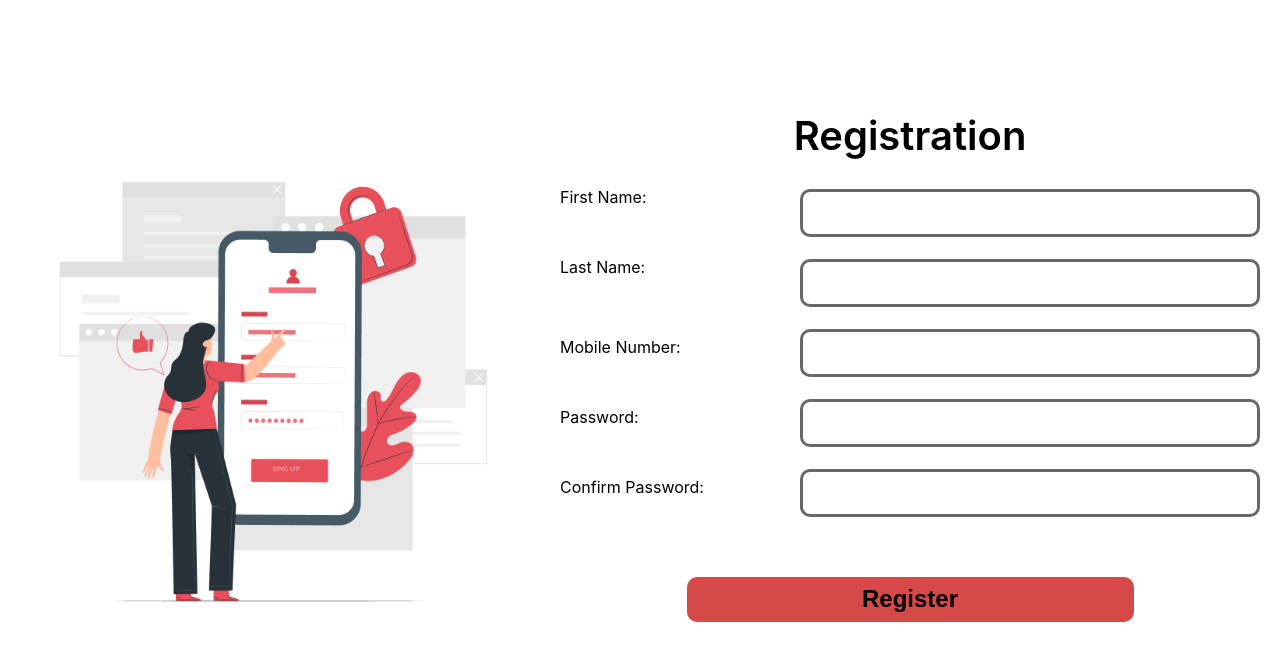
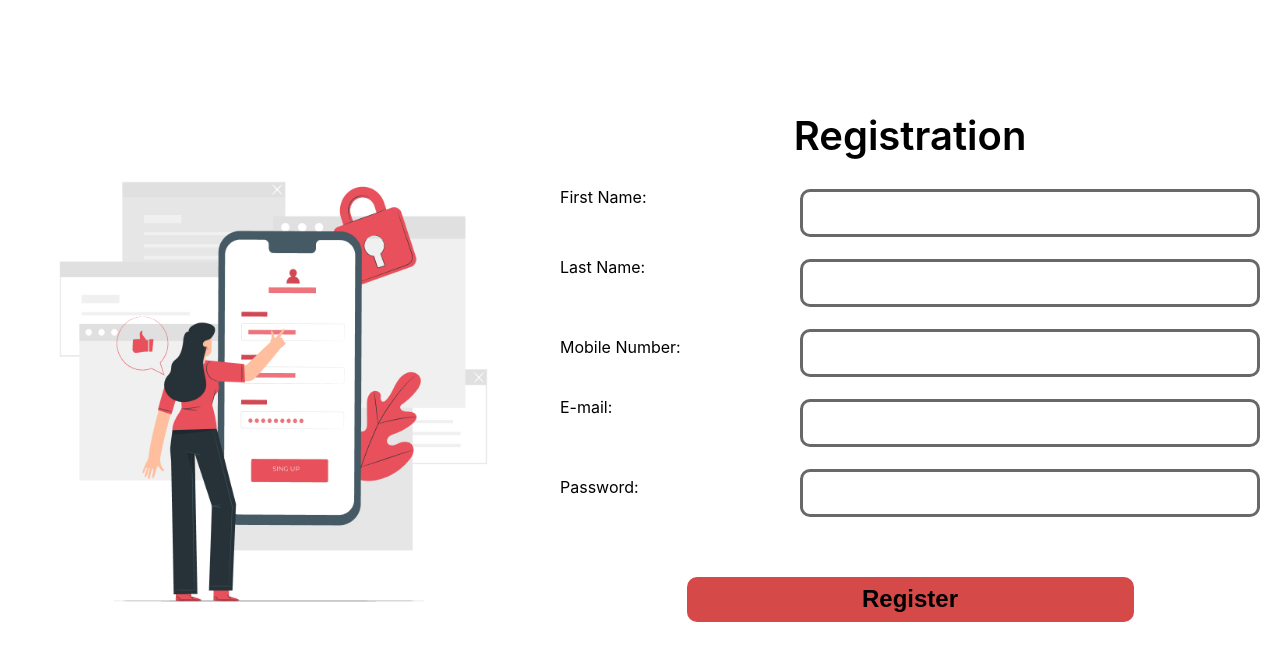
Before and after one commit to SasithDuleepa/jail, a React (Create React App) app: page /user_registration in a window 1280 px wide. Shown: the top 660 px of the page. Built offline with nearby package versions, Linux system fonts and the light colour scheme.

Commit message:
user registration edite

```diff
--- a/src/page/home/User_registration/User_registration.jsx
+++ b/src/page/home/User_registration/User_registration.jsx
@@ -5,70 +5,32 @@ import register from '../../../assets/register.png'
 
 export default function User_Registration(props) {
 
-    const initialValues = {
+  const [userData , setUserData] = useState({
       firstname: "",
       lastname: "",
       mobilenumber: "",
+      email: "",
       password: "",
-      confirmpassword: "",
-    };
-    const [formValues, setFormValues] = useState(initialValues);
-    const [formErrors, setFormErrors] = useState({});
-    const [isRegister, setIsRegister] = useState(false);
+    })
+
+
 
     const handleChange = (e) => {
-      const { name, value } = e.target;
-      setFormValues({ ...formValues, [name]: value });
+      const newdata = {...userData}
+      newdata[e.target.name] = e.target.value
+      setUserData(newdata)
     };
 
-    const handleSubmit = (e) => {
-      e.preventDefault();
-      setFormErrors(validate(formValues));
-      setIsRegister(true);
-
+    const handleSubmit = () => {
+      console.log(userData)
     }
-
-    useEffect(() => {
-      console.log(formErrors);
-      if (Object.keys(formErrors).length === 0 && isRegister) {
-        console.log(formValues);
-      }
-    }, [formErrors, formValues, isRegister]
-    )
-
-    const validate = (values) => {
-      const errors = {}
-      if (!values.firstname) {
-        errors.firstname = "First Name is Required!"
-      }
-      if (!values.lastname) {
-        errors.lastname = "Last Name is Required!"
-      }
-      if (!values.mobilenumber) {
-        errors.mobilenumber = "Enter your mobile number"
-      }
-      if (!values.password) {
-        errors.password = "Password is Required!"
-      }
-      if (!values.confirmpassword) {
-        errors.confirmpassword = "Required! confirm password"
-      }
-      return errors;
-    }
-
-    // const login_handler = () => {
-    //   window.location = '/User_registration'
-    // }
 
 
     return (
       <>
         <div className="register_page">
 
-          {/* <div className="top_container">
-            <h1 className='register_header'> {props.heading} </h1>
-          </div>
-   */}
+
           <div className="bottom_left">
             <div className='register_img'>
               <img src={register} className='registration-img' alt='image'/>
@@ -81,29 +43,30 @@ export default function User_Registration(props) {
                 <h1 className='form_heading'>Registration</h1>
                 <div className='registration-form'>
                   <label className="label_username">First Name:</label>
-                  <input className="register_form_input" name="username" type="text" value={formValues.username} onChange={handleChange} />
-                  {/* <p className="error_indicator">{formErrors.firstname}</p> */}
+                  <input className="register_form_input" name="firstname" type="text" value={userData.firstname} onChange={(e)=>handleChange(e)} />
+
                 </div>
                 <div className='registration-form'>
                   <label className="label_username">Last Name:</label>
-                  <input className="register_form_input" name="username" type="text" value={formValues.lastname} onChange={handleChange} />
-                  {/* <p className="error_indicator">{formErrors.lasttname}</p> */}
+                  <input className="register_form_input" name="lastname" type="text" value={userData.lastname} onChange={(e)=>handleChange(e)} />
+
                 </div>
                 <div className='registration-form'>
                   <label className='label_password'>Mobile Number:</label>
-                  <input className='register_form_input' name='mobilenumber' type='number' value={formValues.mobilenumber} onChange={handleChange} />
-                  {/* <p className='error_indicator'>{formErrors.mobilenumber}</p> */}
+                  <input className='register_form_input' name='mobilenumber' type='text' value={userData.mobilenumber}  onChange={(e)=>handleChange(e)} />
+
+                </div>
+                <div className='registration-form'>
+                  <label className='label_mail'>E-mail:</label>
+                  <input className='register_form_input' name='email' type='text' value={userData.email} onChange={(e)=>handleChange(e)}/>
+
                 </div>
                 <div className='registration-form'>
                   <label className='label_password'>Password:</label>
-                  <input className='register_form_input' name='password' type='password' value={formValues.password} onChange={handleChange} />
-                  {/* <p className='error_indicator'>{formErrors.password}</p> */}
+                  <input className='register_form_input' name='password' type='password' value={userData.password} onChange={(e)=>handleChange(e)} />
+
                 </div>
-                <div className='registration-form'>
-                  <label className='label_password'>Confirm Password:</label>
-                  <input className='register_form_input' name='password' type='password' value={formValues.confirmpassword} onChange={handleChange} />
-                  {/* <p className='error_indicator'>{formErrors.confirmpassword}</p> */}
-                </div>
+
 
                 <div className='register_btn' >
                   <button className='register_btn_' onClick={handleSubmit} >Register</button>
```
